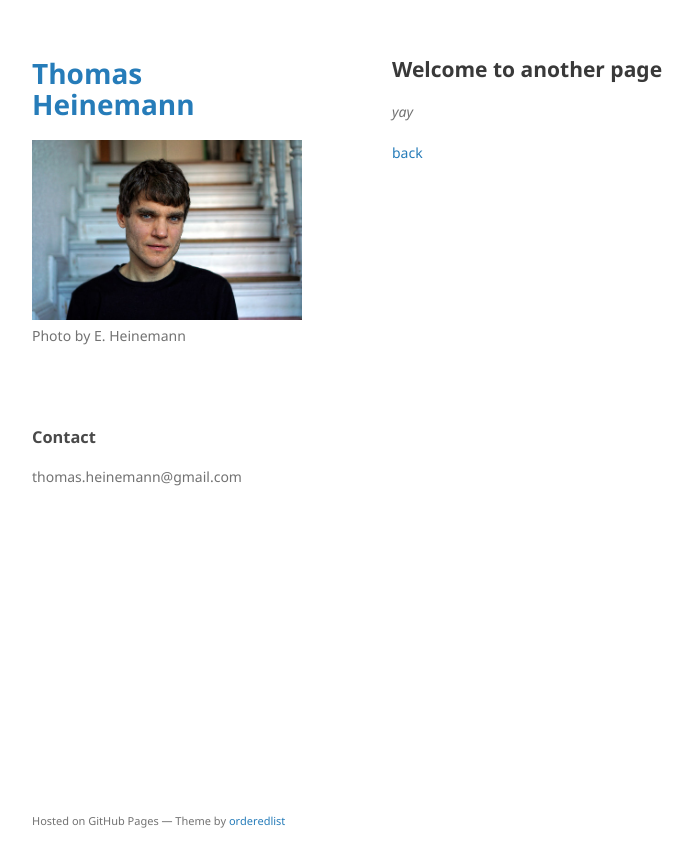
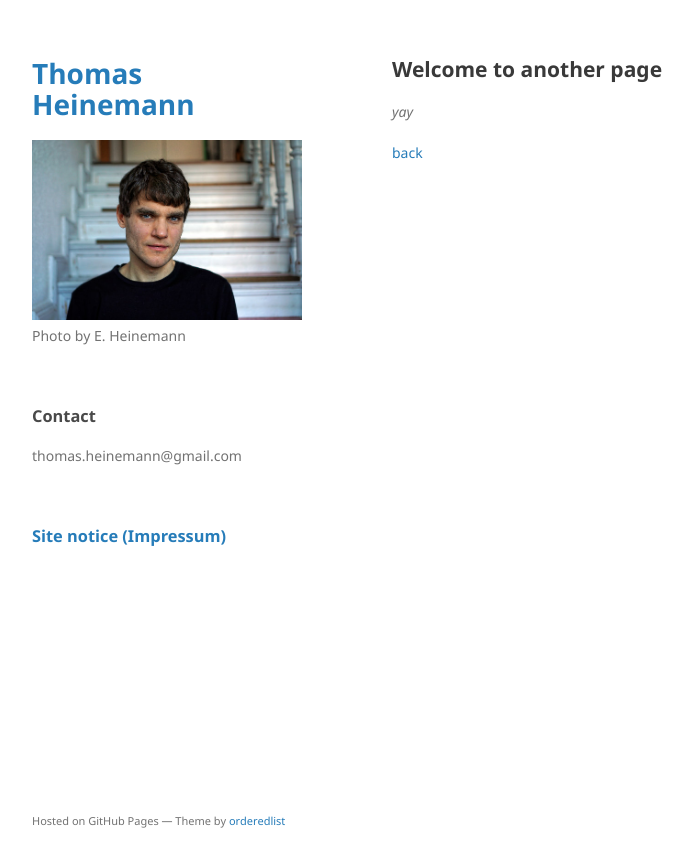
Before and after one commit to thomasheinemann/thomasheinemann.github.io, a Jekyll site: the page built from another-page.md, in a window 1280 px wide. Shown: the top 867 px of the page, without its empty margins (178-871 px from the left). Built offline with Jekyll 4.4.1, drawn with Linux system fonts in a browser that asks for light colours; the repository's description, which GitHub fills in, is left out; our own code applies the rules of GitHub Pages for plain Markdown files.

Commit message:
Impressum with linebreaks 3

```diff
--- a/_layouts/default.html
+++ b/_layouts/default.html
@@ -24,9 +24,10 @@
 
         <p>{{ site.description | default: site.github.project_tagline }}</p>
         <br>
-        <br>
         <p><h3>Contact</h3></p>
         <p>thomas.heinemann@gmail.com</p>
+        <br>
+        <p><h3><a href="impressum.html">Site notice (Impressum)</a></h3></p>
 
         {% if site.github.is_project_page %}
         <p class="view"><a href="{{ site.github.repository_url }}">View the Project on GitHub <small>{{ site.github.repository_nwo }}</small></a></p>
```
Also changed, not shown: index.md (+1 -1 lines).
